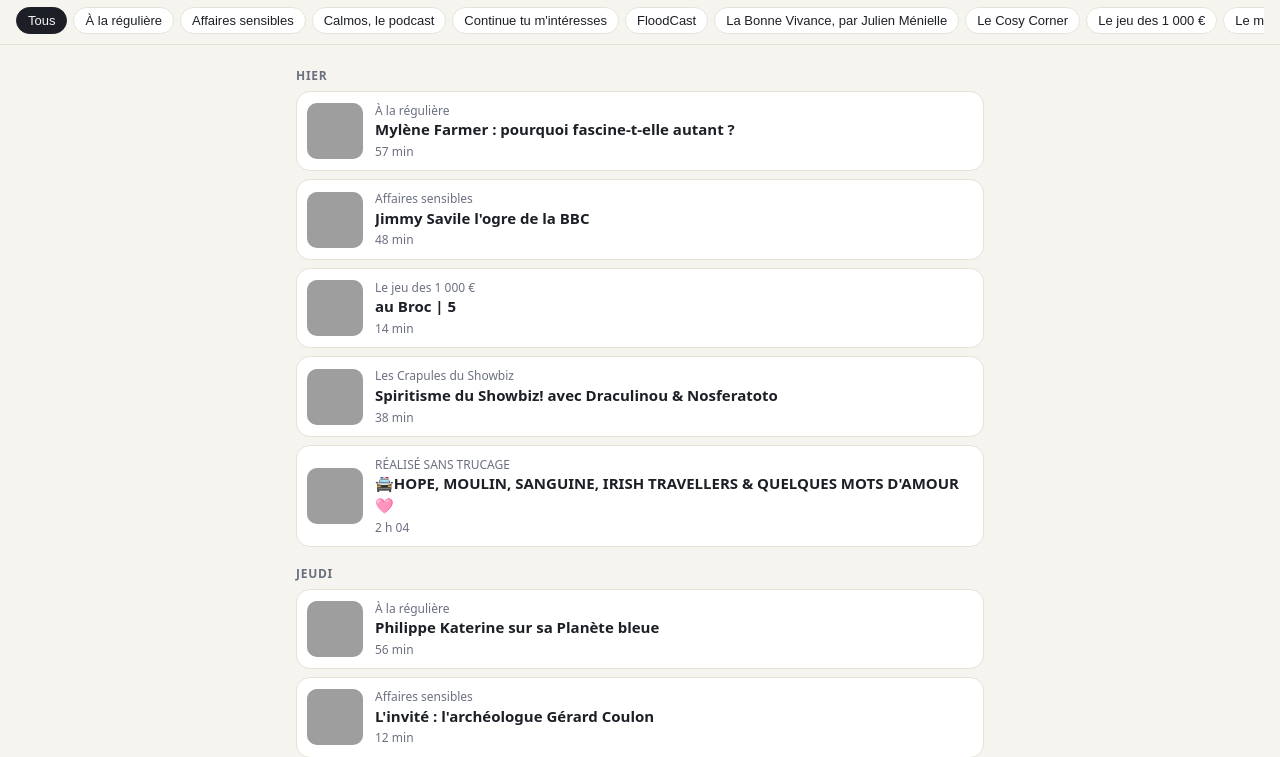
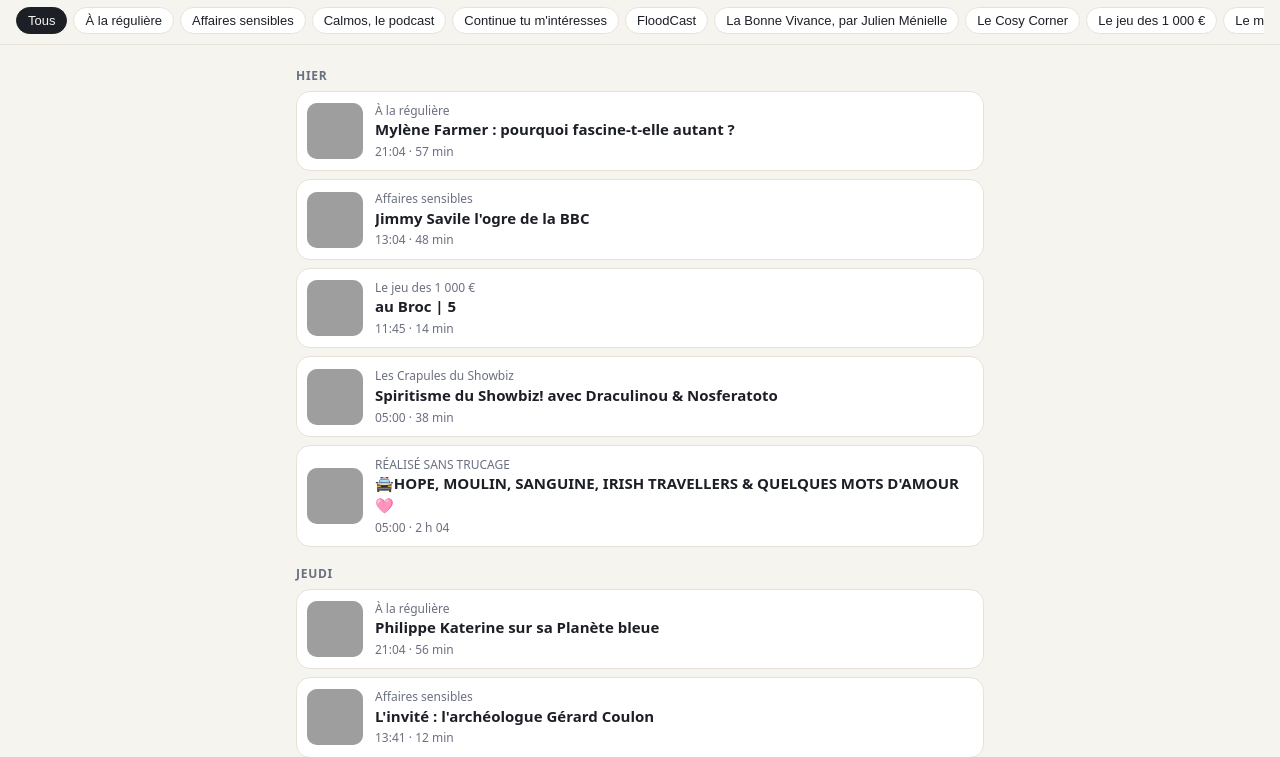
Before and after one commit to JohnKerDoe/Ondes, a plain HTML site: page index.html in a window 1280 px wide. Shown: the part 68-825 px from the top of the page. Drawn offline with Linux system fonts and the light colour scheme; grey boxes are pictures that could not be loaded.

Commit message:
Heure de sortie dans la liste
Co-Authored-By: Claude Opus 5.5 <noreply@anthropic.com>
Claude-Session: https://claude.ai/code/session_01RBhFY2r9icAgoYe66FwRpS

```diff
--- a/index.html
+++ b/index.html
@@ -163,6 +163,9 @@ function dayLabel(iso){
   if(diff < 7) return d.toLocaleDateString("fr-FR",{weekday:"long"});
   return d.toLocaleDateString("fr-FR",{day:"numeric",month:"long", year: d.getFullYear()!==t.getFullYear() ? "numeric" : undefined});
 }
+function fmtTime(iso){
+  return iso ? new Date(iso).toLocaleTimeString("fr-FR",{hour:"2-digit",minute:"2-digit"}) : "";
+}
 function fullDate(iso){
   if(!iso) return "";
   const d = new Date(iso);
@@ -233,7 +236,7 @@ function render(){
       <div class="txt">
         <div class="show">${isNew?'<span class="new">Nouveau</span>':""}${esc(e.show)}</div>
         <div class="title">${esc(e.title)}</div>
-        <div class="sub">${fmtDur(e.duration)}</div>
+        <div class="sub">${[fmtTime(e.date), fmtDur(e.duration)].filter(Boolean).join(" · ")}</div>
       </div>
     </button>`;
   });
```
